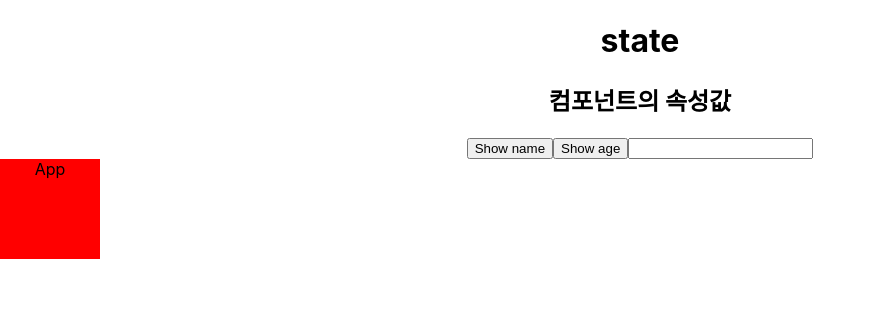
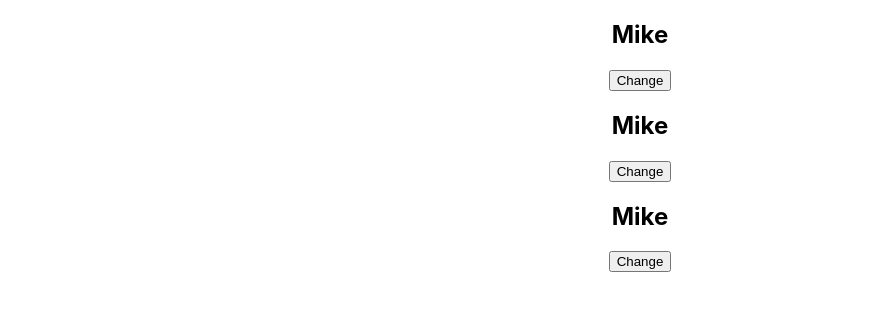
Before and after one commit to kyeongb-bin/reactVOCA, a React (Create React App) app: page / in a window 1280 px wide. Shown: the top 310 px of the page, without its empty margins (0-876 px from the left). Built offline with nearby package versions, Linux system fonts and the light colour scheme.

Commit message:
useState 사용

```diff
--- a/package.json
+++ b/package.json
@@ -8,7 +8,7 @@
     "@testing-library/user-event": "^13.5.0",
     "react": "^18.2.0",
     "react-dom": "^18.2.0",
-    "react-scripts": "5.0.1",
+    "react-scripts": "^5.0.1",
     "web-vitals": "^2.1.4"
   },
   "scripts": {
--- a/src/App.js
+++ b/src/App.js
@@ -1,12 +1,12 @@
 import './App.css';
 import Hello from './component/Hello';
-import styles from './App.module.css';
 
 function App() {
   return (
     <div className="App">
       <Hello />
-      <div className={styles.box}>App</div>
+      <Hello />
+      <Hello />
     </div>
   );
 }
--- a/src/component/Hello.js
+++ b/src/component/Hello.js
@@ -1,32 +1,15 @@
+import { useState } from "react";
+
 export default function Hello() {
-    function showName() {
-        console.log("Mike");
-    }
-    function showAge(age) {
-        console.log(age);
-    }
-    function showText(txt){
-        console.log(txt);
-    }
+    //let name = "Mike"
+    const [name, setName] = useState('Mike');
 
     return (
         <div>
-            <h1>state</h1>
-            <h2>컴포넌트의 속성값</h2>
-            <button onClick={showName}>Show name</button>
-            <button
-                onClick={() => {
-                    showAge(10)
-                }}
-            >
-                Show age
-            </button>
-            <input type="text"
-                onChange={e => {
-                    const txt = e.target.value;
-                    showText(txt);
-                }}
-            />
+            <h2 id="name">{name}</h2>
+            <button onClick={() => {
+                setName(name === "Mike" ? "Jane" : "Mike")
+            }}>Change</button>
         </div>
     );
 }
```
Also changed, not shown: 1 other file (tests, documents, lock files or other folders).
